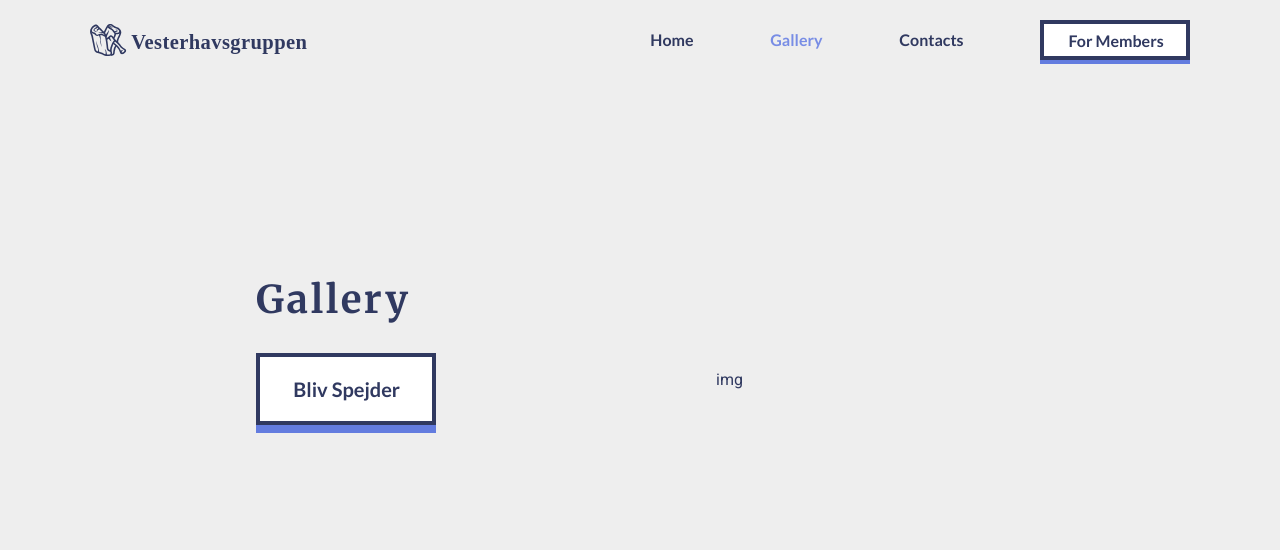
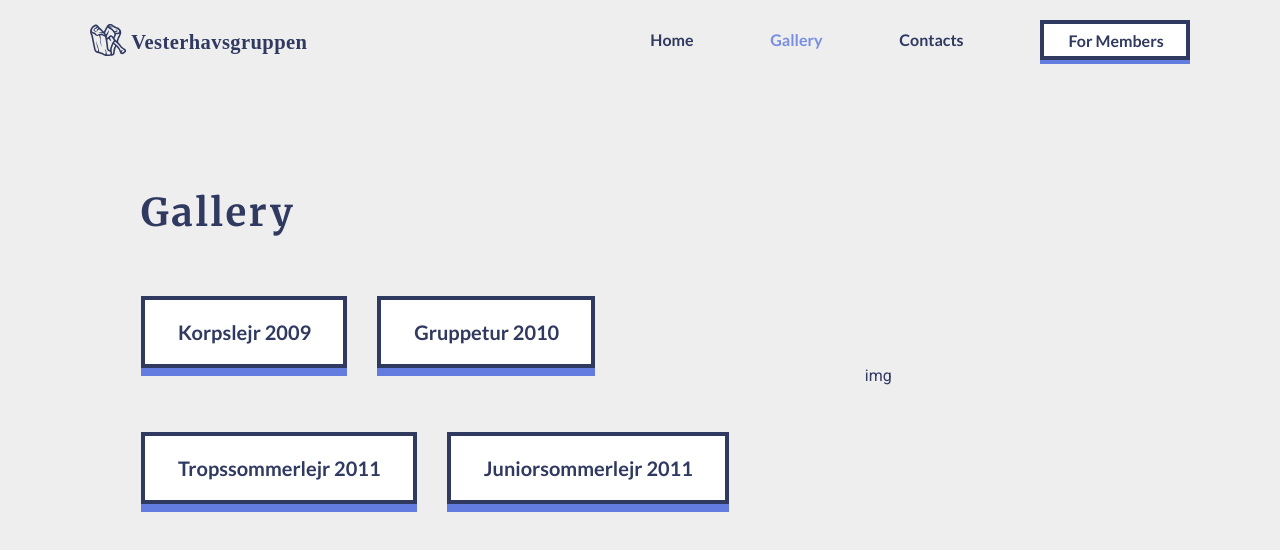
Before and after one commit to dzsozef13/Vesterhavsgruppen, a Vue app in the folder vester-app/: page /gallery in a window 1280 px wide. Shown: the top 550 px of the page. Built offline with nearby package versions, Linux system fonts and the light colour scheme; a web font is replaced by a local one.

Commit message:
added carousel scroll down buttons

```diff
--- a/vester-app/src/views/Gallery.vue
+++ b/vester-app/src/views/Gallery.vue
@@ -5,7 +5,48 @@
             <v-row id="mainrow" >
             <v-col class="asd" >
                 <Title color="#303960" ttlText="Gallery"/>
-                <SquareButton btnText="Bliv Spejder" route="/about"/>
+                <div id="button-gallery">
+                                    <v-container id="component" >
+                                        <v-btn id="square-button"
+                                        dark
+                                        depressed
+                                        tile
+                                        @click="$vuetify.goTo('#anchorA')"
+                                        >
+                                            <h4> Korpslejr 2009 </h4>
+                                        </v-btn>
+                                    </v-container>
+                                    <v-container id="component" >
+                                        <v-btn id="square-button"
+                                        dark
+                                        depressed
+                                        tile
+                                        @click="$vuetify.goTo('#anchorB')"
+                                        >
+                                            <h4> Gruppetur 2010 </h4>
+                                        </v-btn>
+                                    </v-container>
+                                    <v-container id="component" >
+                                        <v-btn id="square-button"
+                                        dark
+                                        depressed
+                                        tile
+                                        @click="$vuetify.goTo('#anchorC')"
+                                        >
+                                            <h4> Tropssommerlejr 2011 </h4>
+                                        </v-btn>
+                                    </v-container>
+                                    <v-container id="component" >
+                                        <v-btn id="square-button"
+                                        dark
+                                        depressed
+                                        tile
+                                        @click="$vuetify.goTo('#anchorD')"
+                                        >
+                                            <h4> Juniorsommerlejr 2011 </h4>
+                                        </v-btn>
+                                    </v-container>
+            </div>
             </v-col>
             <v-col>
                 <div>img</div>
@@ -16,19 +57,21 @@
         <v-container fluid class="section-2" id="carousels" style="max-width: unset; margin:0;" >
             <v-row >
             <v-col lg="12" id="car-col" >
-                <template>
+                <template >
                     <v-carousel
                         cycle
                         height="800"
                         hide-delimiter-background
                         show-arrows-on-hover
-                        id="car"
+                        class="car"
+                        id="anchorA"
                     >
                     <template v-slot:prev="{ on, attrs }">
                     <v-btn
                         color="success"
                         v-bind="attrs"
                         v-on="on"
+
                     >Previous slide</v-btn>
                     </template>
                     <template v-slot:next="{ on, attrs }">
@@ -68,7 +111,8 @@
                         height="800"
                         hide-delimiter-background
                         show-arrows-on-hover
-                        id="car"
+                        class="car"
+                        id="anchorB"
                     >
                     <template v-slot:prev="{ on, attrs }">
                     <v-btn
@@ -114,7 +158,8 @@
                         height="800"
                         hide-delimiter-background
                         show-arrows-on-hover
-                        id="car"
+                        class="car"
+                        id="anchorC"
                     >
                     <template v-slot:prev="{ on, attrs }">
                     <v-btn
@@ -160,7 +205,8 @@
                         height="800"
                         hide-delimiter-background
                         show-arrows-on-hover
-                        id="car"
+                        class="car"
+                        id="anchorD"
                     >
                     <template v-slot:prev="{ on, attrs }">
                     <v-btn
@@ -253,15 +299,12 @@
 
 <script>
 import Title from '@/components/Title.vue'
-import SquareButton from '@/components/SquareButton.vue'
-
 
 export default {
   name: 'Gallery',
   components: {
     // HelloWorld
     Title,
-    SquareButton
   },
   data () {
     return {
@@ -595,7 +638,7 @@ export default {
 #mainrow{
   display: flex;
   align-items: center;
-  padding: 10vh 5vw 5vh 10vw;
+  padding: 10vh 5vw 6vh 1vw;
 
 }
 #car-col{
@@ -672,5 +715,12 @@ figure{
     -webkit-filter: contrast(150%);
 	filter: contrast(150%);
 }
+#button-gallery{
 
+    width: 700px;
+    height: auto;
+    display: flex;
+    flex-wrap: wrap;
+    margin-top: 30px;
+}
 </style>
```
